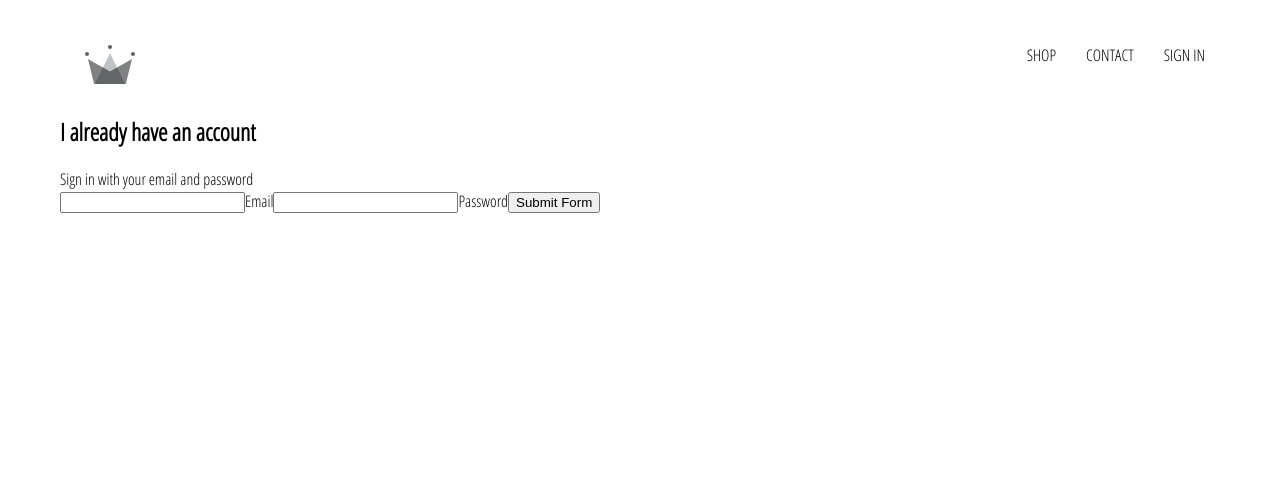
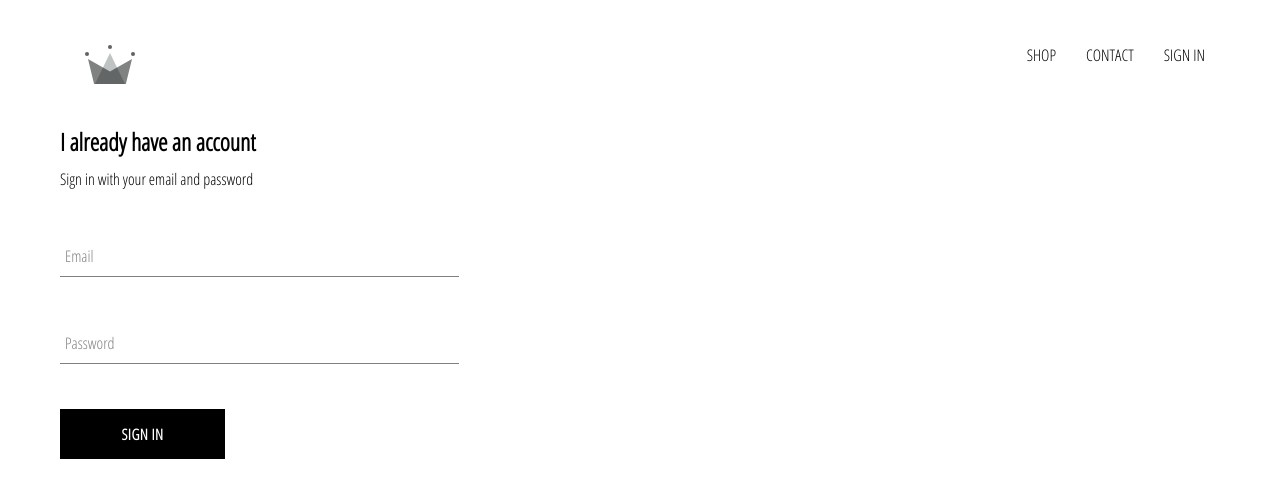
Before and after one commit to Saga-sanga/crwn-clothing, a React (Create React App) app: page /signin in a window 1280 px wide. Shown: the top 498 px of the page. Built offline with nearby package versions, Linux system fonts and the light colour scheme.

Commit message:
added sign in form

```diff
--- a/public/index.html
+++ b/public/index.html
@@ -29,7 +29,7 @@
       work correctly both with client-side routing and a non-root public URL.
       Learn how to configure a non-root public URL by running `npm run build`.
     -->
-    <title>React App</title>
+    <title>Crwn Clothing</title>
   </head>
   <body>
     <noscript>You need to enable JavaScript to run this app.</noscript>
--- /dev/null
+++ b/src/components/custom-button/custom-button.component.jsx
@@ -0,0 +1,10 @@
+import React from 'react';
+import './custom-button.styles.scss';
+
+const CustomButton = ({children, ...otherProps}) => (
+  <button className='custom-button' {...otherProps}>
+    {children}
+  </button>
+)
+
+export default CustomButton;
--- /dev/null
+++ b/src/components/custom-button/custom-button.styles.scss
@@ -0,0 +1,22 @@
+.custom-button {
+  min-width: 165px;
+  width: auto;
+  height: 50px;
+  letter-spacing: 0.5px;
+  line-height: 50px;
+  padding: 0 35px 0 35px;
+  font-size: 15px;
+  background-color: black;
+  color: white;
+  text-transform: uppercase;
+  font-family: 'Open Sans Condensed';
+  font-weight: bolder;
+  border: none;
+  cursor: pointer;
+
+  &:hover {
+    background-color: white;
+    color: black;
+    border: 1px solid black;
+  }
+}
--- /dev/null
+++ b/src/components/form-input/form-input.component.jsx
@@ -0,0 +1,16 @@
+import React from 'react';
+import './form-input.styles.scss'
+
+const FormInput = ({ handleChange, label, ...otherProps }) => (
+  <div className='group'>
+    <input className='form-input' onChange={handleChange} {...otherProps}></input>
+    {
+      label ?
+      (<label className={`${otherProps.value.length ? 'shrink' : ''} form-input-label`}>
+        {label}
+      </label>) : null
+    }
+  </div>
+)
+
+export default FormInput;
--- /dev/null
+++ b/src/components/form-input/form-input.styles.scss
@@ -0,0 +1,54 @@
+$sub-color: grey;
+$main-color: black;
+
+@mixin shrinkLabel {
+  top: -14px;
+  font-size: 12px;
+  color: $main-color;
+}
+
+.group {
+  position: relative;
+  margin: 45px 0;
+
+  .form-input {
+    background: none;
+    background-color: white;
+    color: $sub-color;
+    font-size: 18px;
+    padding: 10px 10px 10px 5px;
+    display: block;
+    width: 100%;
+    border: none;
+    border-radius: 0;
+    border-bottom: 1px solid $sub-color;
+    margin: 25px 0;
+
+    &:focus {
+      outline: none;
+    }
+
+    &:focus ~ .form-input-label {
+      @include shrinkLabel();
+    }
+  }
+
+  input[type='password'] {
+    letter-spacing: 0.3em;
+  }
+
+  .form-input-label {
+    color: $sub-color;
+    font-size: 16px;
+    font-weight: normal;
+    position: absolute;
+    pointer-events: none;
+    left: 5px;
+    top: 10px;
+    transition: 300ms ease all;
+
+    &.shrink {
+      @include shrinkLabel();
+    }
+  }
+}
--- a/src/components/sign-in/sign-in.component.jsx
+++ b/src/components/sign-in/sign-in.component.jsx
@@ -1,4 +1,6 @@
 import React from 'react';
+import FormInput from '../form-input/form-input.component';
+import CustomButton from '../custom-button/custom-button.component';
 import './sign-in.styles.scss';
 
 class SignIn extends React.Component {
@@ -26,28 +28,29 @@
   render() {
     return (
       <div className='sign-in'>
-        <h2>I already have an account</h2>
+        <h2 className='title'>I already have an account</h2>
         <span>Sign in with your email and password</span>
 
         <form onSubmit={this.handleSubmit}>
-          <input
+          <FormInput
             name='email'
             type='email'
             value={this.state.email}
-            onChange={this.handleChange}
+            handleChange={this.handleChange}
+            label='Email'
             required
           />
-          <label>Email</label>
-          <input
+
+          <FormInput
             name='password'
             type='password'
             value={this.state.password}
-            onChange={this.handleChange}
+            handleChange={this.handleChange}
+            label='Password'
             required
           />
-          <label>Password</label>
 
-          <input type='submit' value='Submit Form' />
+          <CustomButton type='submit'>Sign in</CustomButton>
         </form>
       </div>
     )
--- a/src/components/sign-in/sign-in.styles.scss
+++ b/src/components/sign-in/sign-in.styles.scss
@@ -0,0 +1,9 @@
+.sign-in {
+  width: 30vw;
+  display: flex;
+  flex-direction: column;
+
+  .title {
+    margin: 10px 0;
+  }
+}
--- a/src/pages/sign-in-and-sign-up/sign-in-and-sign-up.component.jsx
+++ b/src/pages/sign-in-and-sign-up/sign-in-and-sign-up.component.jsx
@@ -4,7 +4,6 @@
 const SignInAndSignUpPage = () => (
   <div className='sign-in-and-sign-up'>
     <SignIn />
-
   </div>
 )
 
```
